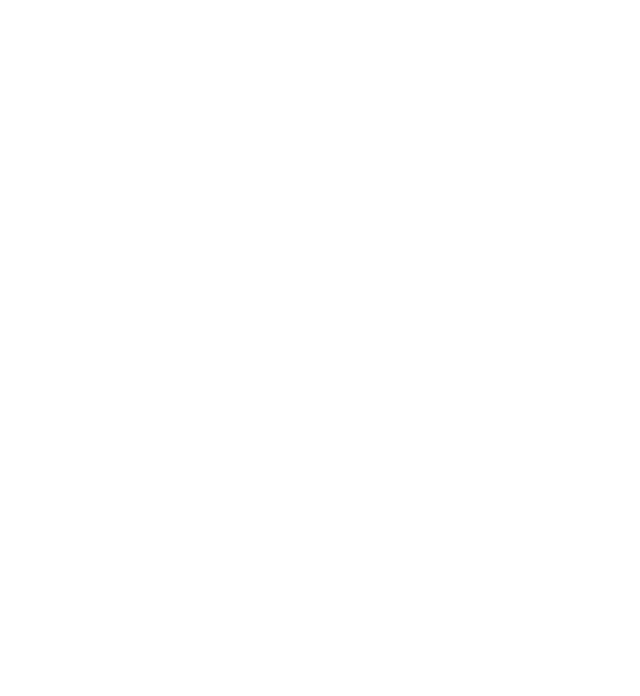
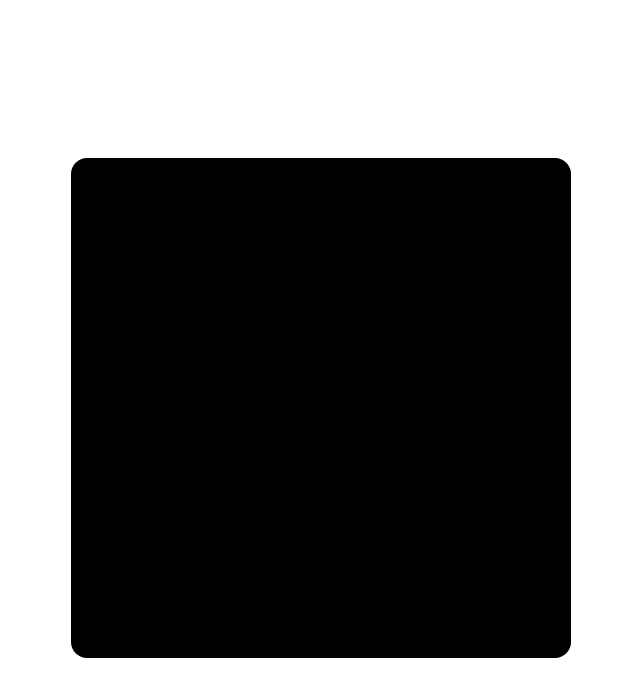
Before and after one commit to johnjohnpenafiel/ParallaxUI, a React (Vite) app: page /preview in a window 1280 px wide. Shown: the top 696 px of the page, without its empty margins (327-967 px from the left). Built offline with nearby package versions, Linux system fonts and the light colour scheme.

Commit message:
component minor updates

```diff
--- a/src/Preview.tsx
+++ b/src/Preview.tsx
@@ -14,7 +14,6 @@
         display: "flex",
         justifyContent: "center",
         alignItems: "center",
-        // backgroundColor: "#f0f0f0",
       }}
     >
       <TiltBox layers={layers} selectedLayer={null} />
--- a/src/components/RightSidebar.tsx
+++ b/src/components/RightSidebar.tsx
@@ -17,7 +17,7 @@
   const handleExportClick = () => {
     const url = exportDesign();
     if (url) {
-      const embedCode = `<iframe src="${url}" width="800" height="600" frameborder="0"></iframe>`;
+      const embedCode = `<iframe src="${url}" width="100%" height="100%"></iframe>`;
       navigator.clipboard.writeText(embedCode);
       alert("Embed code copied to clipboard!");
     } else {
--- a/src/components/TiltBox.tsx
+++ b/src/components/TiltBox.tsx
@@ -10,15 +10,14 @@
 const TiltBox = ({ layers, selectedLayer }: Props) => {
   return (
     <Tilt
-      perspective={500}
-      glareEnable
-      glareMaxOpacity={0.45}
-      scale={1.02}
-      gyroscope
+      perspective={1000} // 1000 default value - how far the object wrapped is away from the user.
+      scale={1} // 1 default value - dynamicly scales up/down the component size
+      glareMaxOpacity={0} // 0 cancells glare effect
+      transitionSpeed={1200} // 400 default value - ease in/out speed
       style={{
         height: `500px`,
         width: `500px`,
-        backgroundColor: "transparent",
+        backgroundColor: "black",
         transformStyle: "preserve-3d",
         borderRadius: "1rem",
         position: "relative",
```
